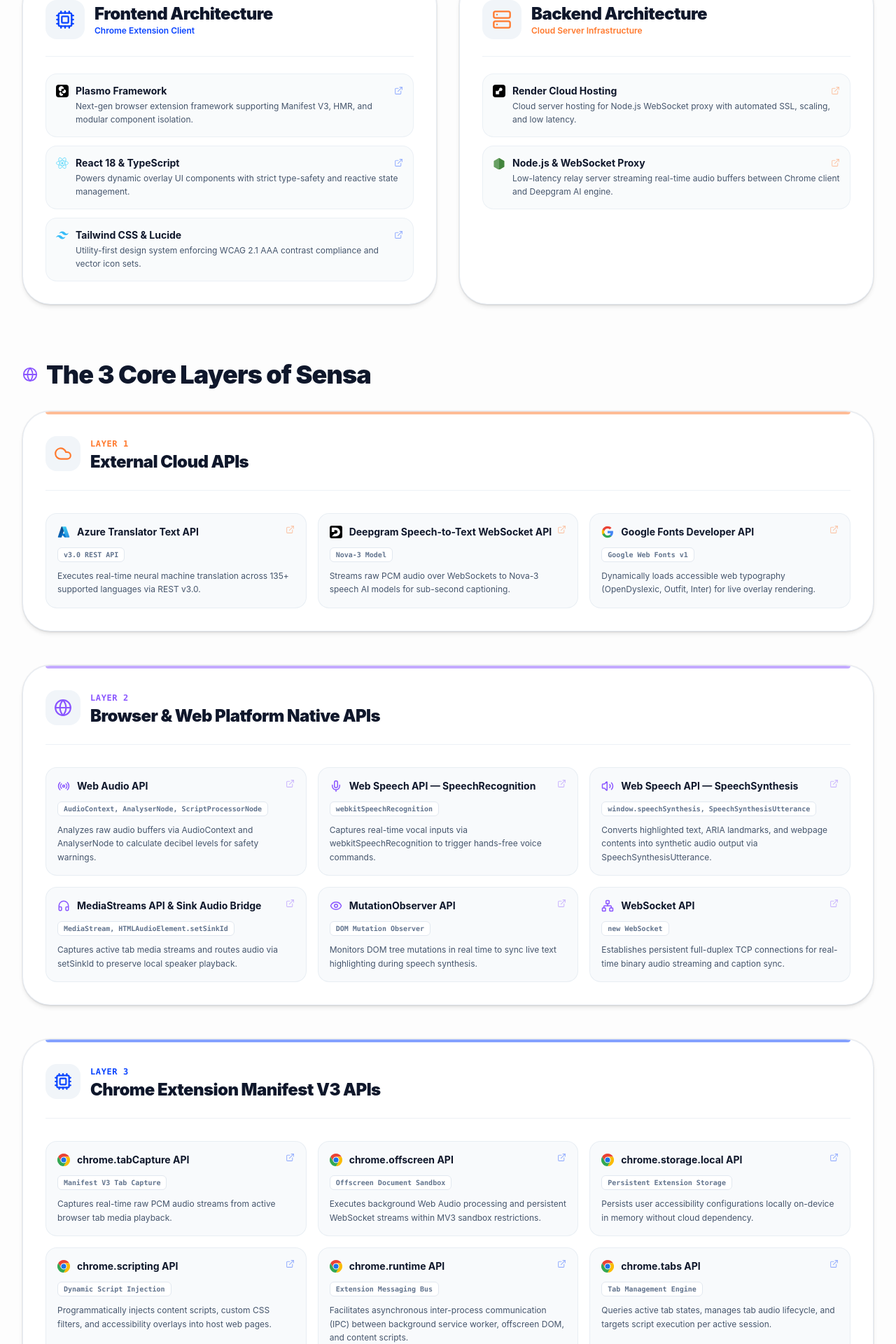
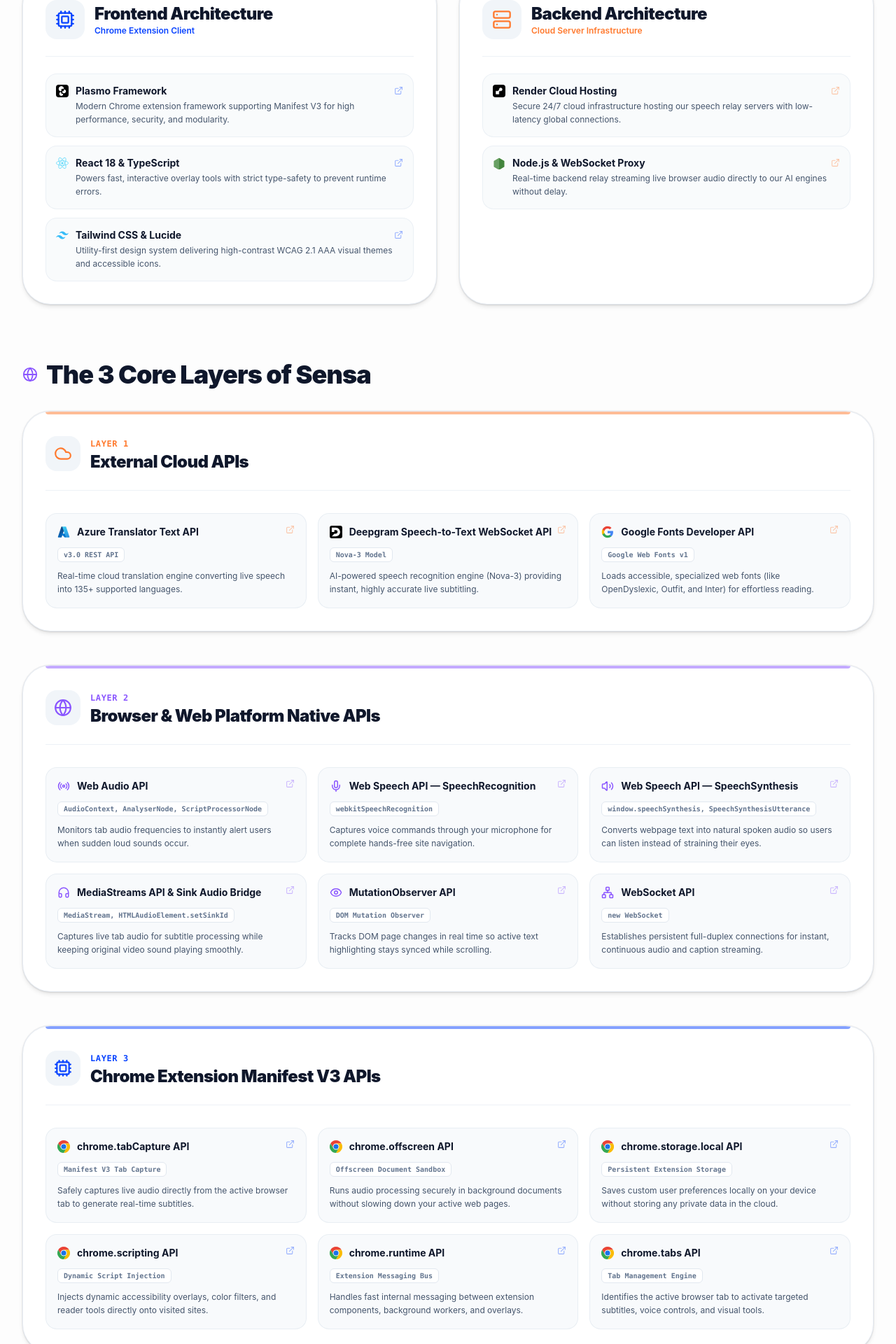
Before and after one commit to bulsu-kdlantolin/sensa-website, a React (Vite) app: page / in a window 1280 px wide. Shown: the part 6187-8107 px from the top of the page at 70% size. Built offline with nearby package versions, Linux system fonts and the light colour scheme.

Commit message:
refactor: balance architecture section descriptions with clear, accessible technical language

```diff
--- a/src/components/ArchitectureSection.tsx
+++ b/src/components/ArchitectureSection.tsx
@@ -89,9 +89,9 @@ export default function ArchitectureSection({ isDark }: ArchitectureSectionProps
       borderHover: 'hover:border-[#0A44FF]/60 hover:shadow-[0_0_35px_rgba(10,68,255,0.2)]',
       accentLine: 'bg-[#0A44FF]',
       items: [
-        { name: 'Plasmo Framework', detail: 'Next-gen browser extension framework supporting Manifest V3, HMR, and modular component isolation.', Logo: PlasmoLogo, url: 'https://docs.plasmo.com/' },
-        { name: 'React 18 & TypeScript', detail: 'Powers dynamic overlay UI components with strict type-safety and reactive state management.', Logo: ReactLogo, url: 'https://react.dev/' },
-        { name: 'Tailwind CSS & Lucide', detail: 'Utility-first design system enforcing WCAG 2.1 AAA contrast compliance and vector icon sets.', Logo: TailwindLogo, url: 'https://tailwindcss.com/' },
+        { name: 'Plasmo Framework', detail: 'Modern Chrome extension framework supporting Manifest V3 for high performance, security, and modularity.', Logo: PlasmoLogo, url: 'https://docs.plasmo.com/' },
+        { name: 'React 18 & TypeScript', detail: 'Powers fast, interactive overlay tools with strict type-safety to prevent runtime errors.', Logo: ReactLogo, url: 'https://react.dev/' },
+        { name: 'Tailwind CSS & Lucide', detail: 'Utility-first design system delivering high-contrast WCAG 2.1 AAA visual themes and accessible icons.', Logo: TailwindLogo, url: 'https://tailwindcss.com/' },
       ],
     },
     {
@@ -102,8 +102,8 @@ export default function ArchitectureSection({ isDark }: ArchitectureSectionProps
       borderHover: 'hover:border-[#FF7A2F]/60 hover:shadow-[0_0_35px_rgba(255,122,47,0.2)]',
       accentLine: 'bg-[#FF7A2F]',
       items: [
-        { name: 'Render Cloud Hosting', detail: 'Cloud server hosting for Node.js WebSocket proxy with automated SSL, scaling, and low latency.', Logo: RenderCloudLogo, url: 'https://render.com/' },
-        { name: 'Node.js & WebSocket Proxy', detail: 'Low-latency relay server streaming real-time audio buffers between Chrome client and Deepgram AI engine.', Logo: NodeLogo, url: 'https://nodejs.org/' },
+        { name: 'Render Cloud Hosting', detail: 'Secure 24/7 cloud infrastructure hosting our speech relay servers with low-latency global connections.', Logo: RenderCloudLogo, url: 'https://render.com/' },
+        { name: 'Node.js & WebSocket Proxy', detail: 'Real-time backend relay streaming live browser audio directly to our AI engines without delay.', Logo: NodeLogo, url: 'https://nodejs.org/' },
       ],
     },
   ];
@@ -122,21 +122,21 @@ export default function ArchitectureSection({ isDark }: ArchitectureSectionProps
         {
           name: 'Azure Translator Text API',
           spec: 'v3.0 REST API',
-          purpose: 'Executes real-time neural machine translation across 135+ supported languages via REST v3.0.',
+          purpose: 'Real-time cloud translation engine converting live speech into 135+ supported languages.',
           Logo: AzureLogo,
           url: 'https://learn.microsoft.com/en-us/azure/ai-services/translator/',
         },
         {
           name: 'Deepgram Speech-to-Text WebSocket API',
           spec: 'Nova-3 Model',
-          purpose: 'Streams raw PCM audio over WebSockets to Nova-3 speech AI models for sub-second captioning.',
+          purpose: 'AI-powered speech recognition engine (Nova-3) providing instant, highly accurate live subtitling.',
           Logo: DeepgramLogo,
           url: 'https://developers.deepgram.com/docs/speech-to-text',
         },
         {
           name: 'Google Fonts Developer API',
           spec: 'Google Web Fonts v1',
-          purpose: 'Dynamically loads accessible web typography (OpenDyslexic, Outfit, Inter) for live overlay rendering.',
+          purpose: 'Loads accessible, specialized web fonts (like OpenDyslexic, Outfit, and Inter) for effortless reading.',
           Logo: GoogleLogo,
           url: 'https://developers.google.com/fonts/docs/developer_api',
         },
@@ -154,42 +154,42 @@ export default function ArchitectureSection({ isDark }: ArchitectureSectionProps
         {
           name: 'Web Audio API',
           spec: 'AudioContext, AnalyserNode, ScriptProcessorNode',
-          purpose: 'Analyzes raw audio buffers via AudioContext and AnalyserNode to calculate decibel levels for safety warnings.',
+          purpose: 'Monitors tab audio frequencies to instantly alert users when sudden loud sounds occur.',
           Logo: Radio,
           url: 'https://developer.mozilla.org/en-US/docs/Web/API/Web_Audio_API',
         },
         {
           name: 'Web Speech API — SpeechRecognition',
           spec: 'webkitSpeechRecognition',
-          purpose: 'Captures real-time vocal inputs via webkitSpeechRecognition to trigger hands-free voice commands.',
+          purpose: 'Captures voice commands through your microphone for complete hands-free site navigation.',
           Logo: Mic,
           url: 'https://developer.mozilla.org/en-US/docs/Web/API/SpeechRecognition',
         },
         {
           name: 'Web Speech API — SpeechSynthesis',
           spec: 'window.speechSynthesis, SpeechSynthesisUtterance',
-          purpose: 'Converts highlighted text, ARIA landmarks, and webpage contents into synthetic audio output via SpeechSynthesisUtterance.',
+          purpose: 'Converts webpage text into natural spoken audio so users can listen instead of straining their eyes.',
           Logo: Volume2,
           url: 'https://developer.mozilla.org/en-US/docs/Web/API/SpeechSynthesis',
         },
         {
           name: 'MediaStreams API & Sink Audio Bridge',
           spec: 'MediaStream, HTMLAudioElement.setSinkId',
-          purpose: 'Captures active tab media streams and routes audio via setSinkId to preserve local speaker playback.',
+          purpose: 'Captures live tab audio for subtitle processing while keeping original video sound playing smoothly.',
           Logo: Headphones,
           url: 'https://developer.mozilla.org/en-US/docs/Web/API/Media_Streams_API',
         },
         {
           name: 'MutationObserver API',
           spec: 'DOM Mutation Observer',
-          purpose: 'Monitors DOM tree mutations in real time to sync live text highlighting during speech synthesis.',
+          purpose: 'Tracks DOM page changes in real time so active text highlighting stays synced while scrolling.',
           Logo: Eye,
           url: 'https://developer.mozilla.org/en-US/docs/Web/API/MutationObserver',
         },
         {
           name: 'WebSocket API',
           spec: 'new WebSocket',
-          purpose: 'Establishes persistent full-duplex TCP connections for real-time binary audio streaming and caption sync.',
+          purpose: 'Establishes persistent full-duplex connections for instant, continuous audio and caption streaming.',
           Logo: Network,
           url: 'https://developer.mozilla.org/en-US/docs/Web/API/WebSocket',
         },
@@ -207,42 +207,42 @@ export default function ArchitectureSection({ isDark }: ArchitectureSectionProps
         {
           name: 'chrome.tabCapture API',
           spec: 'Manifest V3 Tab Capture',
-          purpose: 'Captures real-time raw PCM audio streams from active browser tab media playback.',
+          purpose: 'Safely captures live audio directly from the active browser tab to generate real-time subtitles.',
           Logo: ChromeTechLogo,
           url: 'https://developer.chrome.com/docs/extensions/reference/api/tabCapture',
         },
         {
           name: 'chrome.offscreen API',
           spec: 'Offscreen Document Sandbox',
-          purpose: 'Executes background Web Audio processing and persistent WebSocket streams within MV3 sandbox restrictions.',
+          purpose: 'Runs audio processing securely in background documents without slowing down your active web pages.',
           Logo: ChromeTechLogo,
           url: 'https://developer.chrome.com/docs/extensions/reference/api/offscreen',
         },
         {
           name: 'chrome.storage.local API',
           spec: 'Persistent Extension Storage',
-          purpose: 'Persists user accessibility configurations locally on-device in memory without cloud dependency.',
+          purpose: 'Saves custom user preferences locally on your device without storing any private data in the cloud.',
           Logo: ChromeTechLogo,
           url: 'https://developer.chrome.com/docs/extensions/reference/api/storage',
         },
         {
           name: 'chrome.scripting API',
           spec: 'Dynamic Script Injection',
-          purpose: 'Programmatically injects content scripts, custom CSS filters, and accessibility overlays into host web pages.',
+          purpose: 'Injects dynamic accessibility overlays, color filters, and reader tools directly onto visited sites.',
           Logo: ChromeTechLogo,
           url: 'https://developer.chrome.com/docs/extensions/reference/api/scripting',
         },
         {
           name: 'chrome.runtime API',
           spec: 'Extension Messaging Bus',
-          purpose: 'Facilitates asynchronous inter-process communication (IPC) between background service worker, offscreen DOM, and content scripts.',
+          purpose: 'Handles fast internal messaging between extension components, background workers, and overlays.',
           Logo: ChromeTechLogo,
           url: 'https://developer.chrome.com/docs/extensions/reference/api/runtime',
         },
         {
           name: 'chrome.tabs API',
           spec: 'Tab Management Engine',
-          purpose: 'Queries active tab states, manages tab audio lifecycle, and targets script execution per active session.',
+          purpose: 'Identifies the active browser tab to activate targeted subtitles, voice controls, and visual tools.',
           Logo: ChromeTechLogo,
           url: 'https://developer.chrome.com/docs/extensions/reference/api/tabs',
         },
--- a/src/components/Footer.tsx
+++ b/src/components/Footer.tsx
@@ -1,4 +1,4 @@
-import { ArrowUpRight, FileText, ShieldCheck, Activity, GitBranch, BookOpen } from 'lucide-react';
+import { ArrowUpRight, FileText, Activity, GitBranch, BookOpen } from 'lucide-react';
 import sensaLogo from '../assets/sensa-logo.png';
 
 const GithubIcon = ({ size = 16, className = '' }: { size?: number; className?: string }) => (
```
